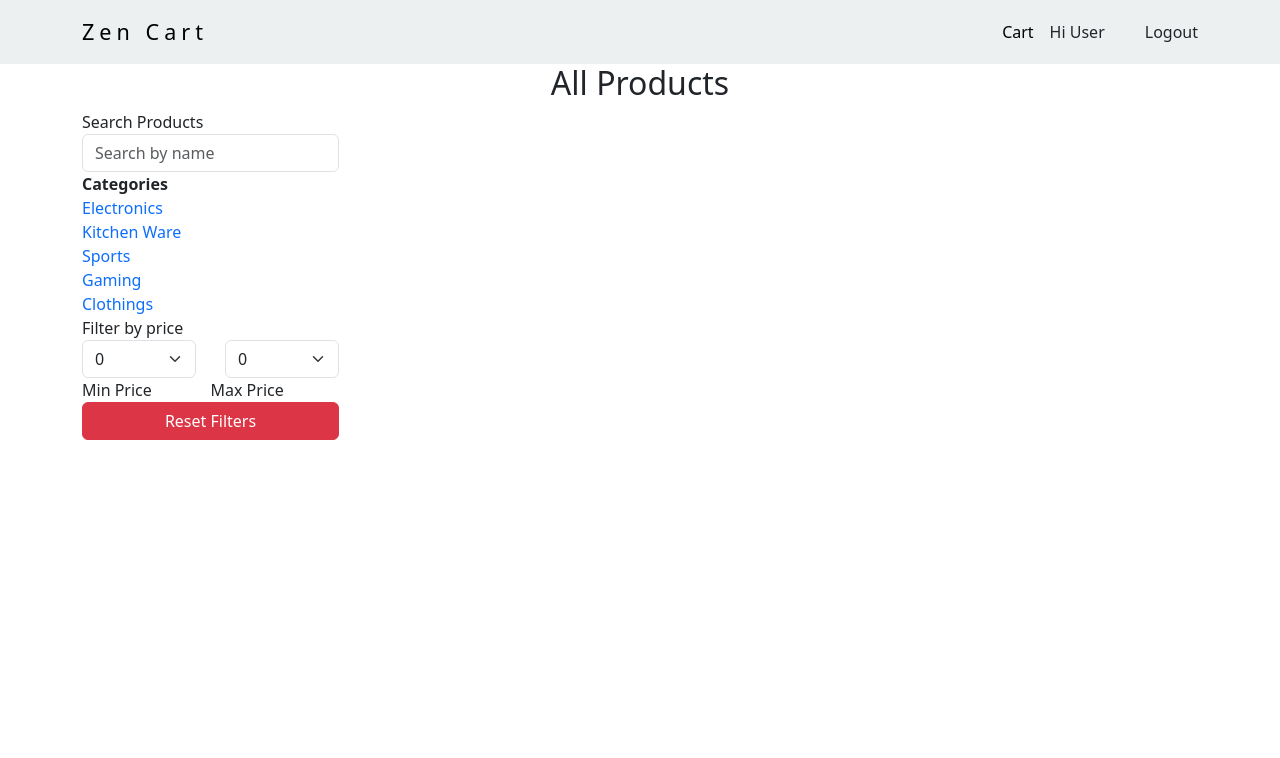
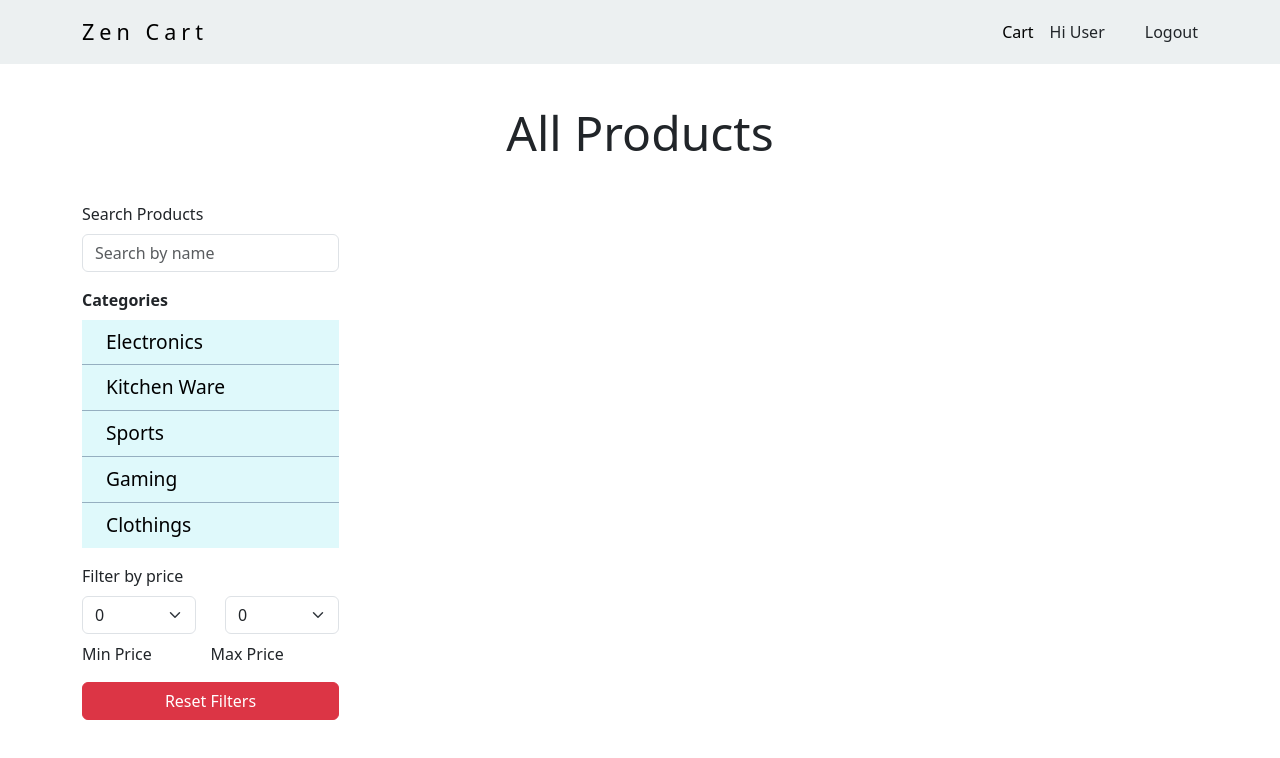
Before and after one commit to Divs-Git/Zen-Cart-Website-UI, a plain HTML site: page productList.html in a window 1280 px wide. Drawn offline with nearby package versions, Linux system fonts and the light colour scheme.

Commit message:
finalized side bar ui

```diff
--- a/css/common.css
+++ b/css/common.css
@@ -3,6 +3,9 @@
   --pale-blue: #2c3e50;
   --mid-gray: #999;
   --jean-blue: #34495e;
+  --light-blue: #95afc0;
+  --sky-blue: #dff9fb;
+  --dark-sky-blue: #c7ecee;
 }
 
 html {
--- a/css/productList.css
+++ b/css/productList.css
@@ -1,3 +1,50 @@
+.product-list-title {
+  font-size: 3rem;
+  margin: 40px auto;
+  font-weight: normal;
+}
+
+.product-list-side-bar {
+  margin-right: 100px;
+}
+
+.product-list-side-bar a {
+  padding: 0.5rem 1.5rem;
+  font-size: 1.2rem;
+  color: black;
+  border-bottom: 1px solid var(--light-blue);
+  background-color: var(--sky-blue);
+}
+
+.product-list-side-bar a:last-child {
+  border-bottom: none;
+}
+
+.product-list-side-bar a:hover {
+  background-color: var(--dark-sky-blue);
+  font-weight: bold;
+}
+
+.side-bar-title {
+  margin-bottom: 0.5rem;
+}
+
+.side-bar-search {
+  margin-bottom: 1rem;
+}
+
+.price-filter .price-filter-select > div {
+  margin-bottom: 0.5rem;
+}
+
+.clear-filter {
+  margin-top: 1rem;
+}
+
+#category-list {
+  margin-bottom: 1rem;
+}
+
 #price-filter-label-min {
   flex-basis: 50%;
 }
```
